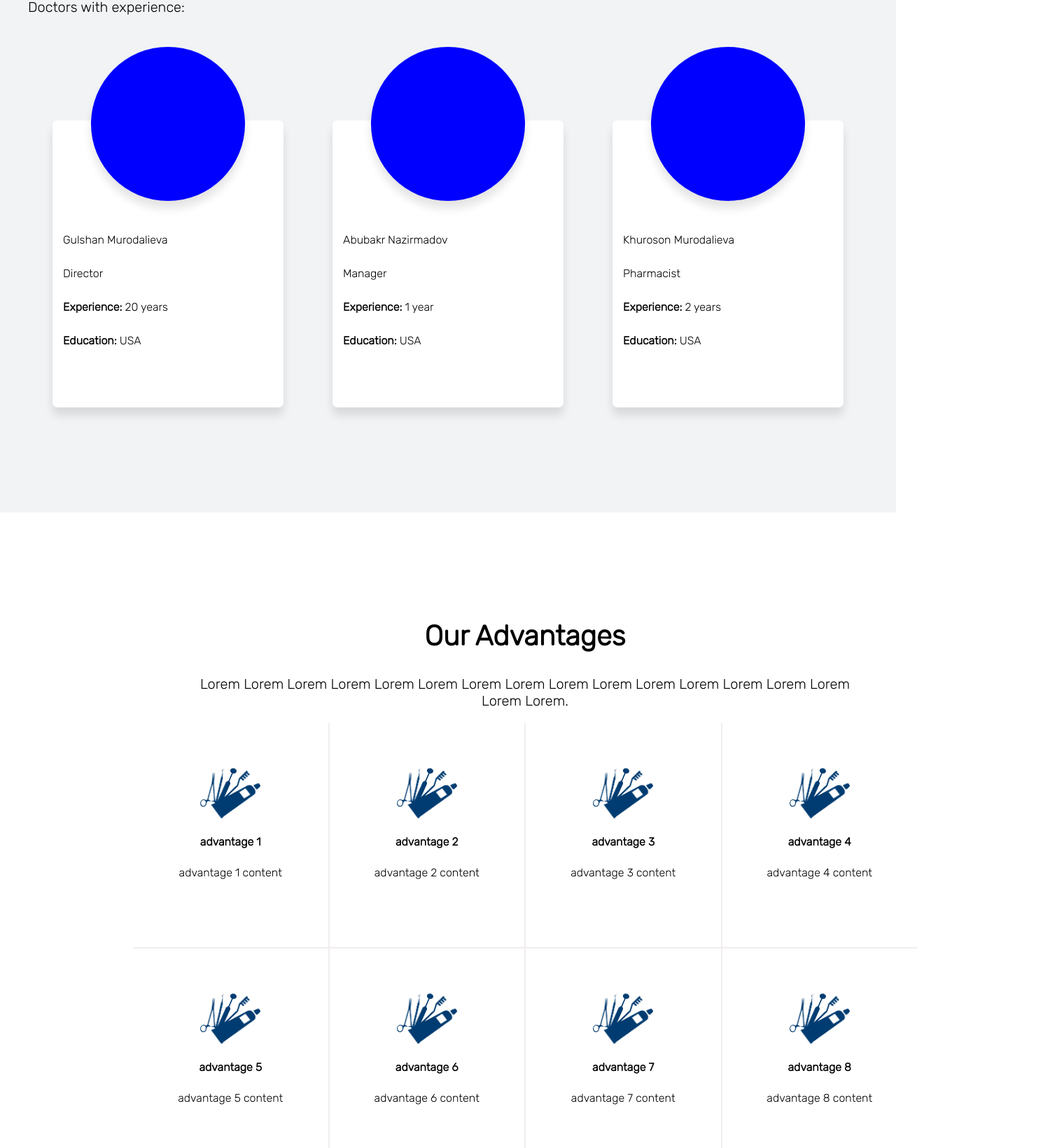
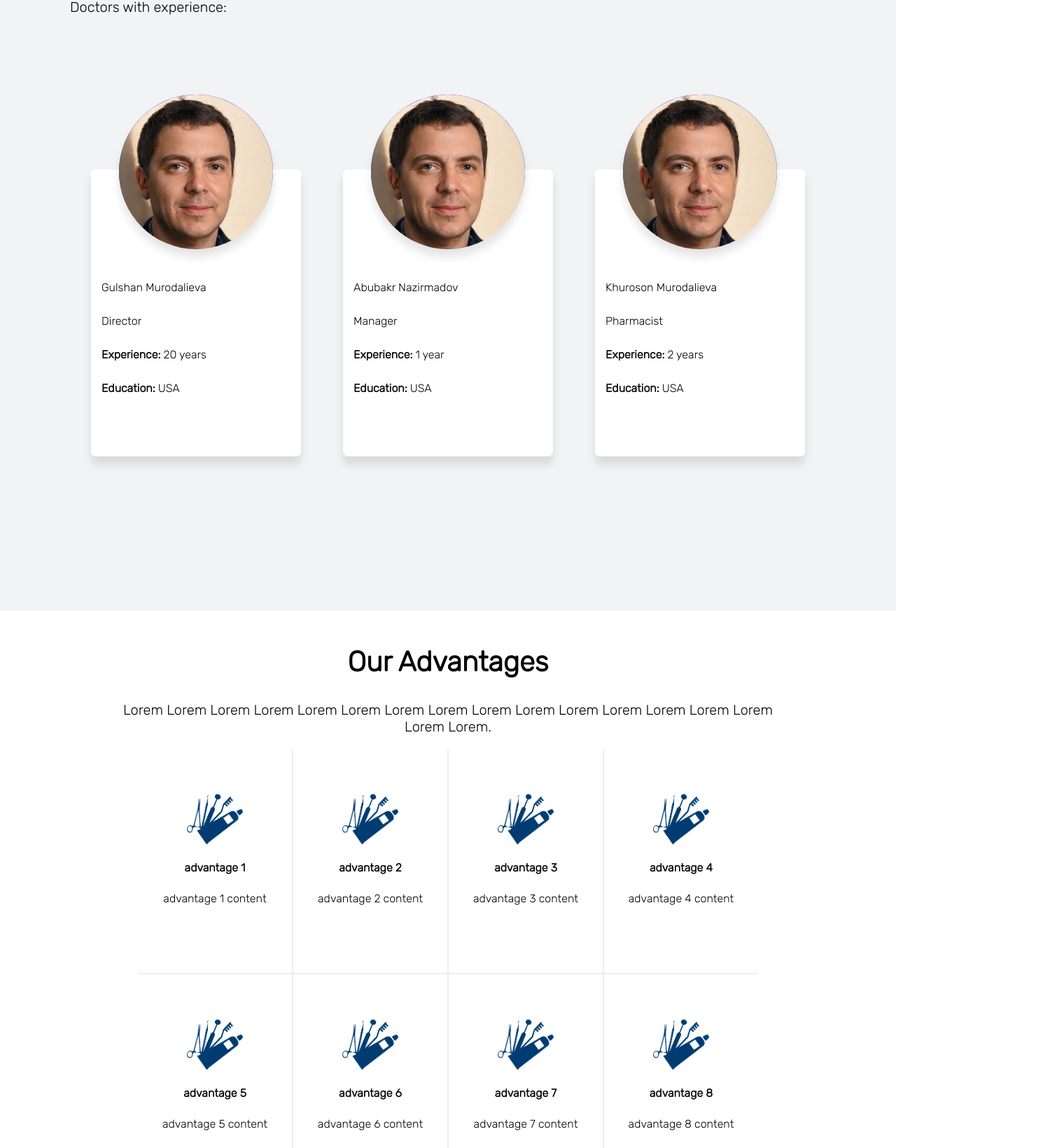
Before and after one commit to X932/pharmacy, a React (Create React App) app: page / in a window 1280 px wide. Shown: the part 840-2480 px from the top of the page at 70% size, 1500 px wide, since content can reach past the window. Built offline with nearby package versions, Linux system fonts and the light colour scheme.

Commit message:
added property min-width, max-width, card persons wraped

```diff
--- a/src/components/Advantages/Advantages.js
+++ b/src/components/Advantages/Advantages.js
@@ -5,7 +5,7 @@ import dental from '../MainContent/img/dental.png';
 import Fade from 'react-reveal/Fade';
 
 function Advantages() {
-    const { t, } = useTranslation();
+    const { t } = useTranslation();
     return (
         <Fade>
             <div className='advantages'>
--- a/src/components/Advantages/Advantages.scss
+++ b/src/components/Advantages/Advantages.scss
@@ -1,17 +1,14 @@
 .advantages{
-    width: 100%;
+    max-width: 100%;
     height: 900px;
-    padding-top: 50px;
-    padding-bottom: 50px;
 }
 .flex-container{
-    width: 1500px;
+    max-width: 1120px;
     height: 810px;
     margin: 0 auto;
-    padding-top: 20px;
     .text{
         margin: 0 auto;
-        width: 1000px;
+        max-width: 1000px;
         p{
             font-size: 20px;
             margin: 20px 10px;
@@ -25,11 +22,12 @@
 }
 .flex-block{
     display: flex;
-    width: 1120px;
-    margin-left: 190px;
+    justify-content: center;
+    max-width: 1120px;
 }
 .flex-item{
-    width: 280px;
+    max-width: 280px;
+    min-width: 220px;
     height: 220px;
     border:  1px solid rgb(241, 237, 237);
     display: flex;
@@ -40,11 +38,8 @@
 }
 .top{
     border-top: 0;
-    .users{
-        font-size: 100px;
-    }
     .products{
-        width: 86px;
+        max-width: 86px;
         height: 80px;
         color: black;
         margin: 10px 10px;
@@ -60,7 +55,7 @@
 .bottom{
     border-bottom: 0;
     .products{
-        width: 86px;
+        max-width: 86px;
         height: 80px;
         color: yellow;
         margin: 10px 10px;
@@ -75,9 +70,6 @@
 }
 .one{
     border-left: 0;
-    .icon{
-        font-size: 100px;
-    }
 }
 .four{
     border-right: 0;
--- a/src/components/Header/Header.scss
+++ b/src/components/Header/Header.scss
@@ -4,7 +4,7 @@
     position: sticky;
     top: 0;
     margin: 0 auto;
-    width: 60%;
+    max-width: 912px;
     display: flex;
     justify-content: space-evenly;
     align-items: center;
@@ -15,7 +15,7 @@
 
     .logo {
         img {
-            width: 200px;
+            max-width: 200px;
             height: 50px;
         }
         outline: none;
@@ -34,7 +34,7 @@
     .languages {
         display: flex;
         justify-content: space-between;
-        width: 100px;
+        max-width: 100px;
         button {
             font-size: 15px;
             outline: none;
--- a/src/components/Info/Info.js
+++ b/src/components/Info/Info.js
@@ -1,6 +1,7 @@
 import React from 'react';
 import { useTranslation } from 'react-i18next';
-import './Info.scss'
+import './Info.scss';
+import personImg from './img/person.jpg';
 import Fade from 'react-reveal/Fade';
 
 function Info() {
@@ -47,7 +48,7 @@ function Info() {
                         {personalInfo.map(p => {
                             return (
                                 <div className="personal_info" key={p.id}>
-                                    <div className="avatar"></div>
+                                    <div className="avatar"><img src={personImg} alt="noAvatar"/></div>
                                     <p className="name">{p.person}</p>
                                     <p className="position">{p.position}</p>
                                     <p className="experience">
--- a/src/components/Info/Info.scss
+++ b/src/components/Info/Info.scss
@@ -8,7 +8,7 @@
 
     .short_info {
         text-align: center;
-        width: 900px;
+        max-width: 900px;
     }
 
     .intro {
@@ -18,25 +18,32 @@
     .persons {
         display: flex;
         justify-content: space-around;
-        width: 1200px;
+        max-width: 1300px;
         margin: 150px auto;
+        flex-wrap: wrap;
 
         .personal_info {
             padding: 15px;
             background-color: white;
-            width: 300px;
+            max-width: 300px;
+            min-width: 270px;
             box-shadow: 0 11px 13px rgba(0, 0, 0, 0.11);
             height: 380px;
             border-radius: 7px;
             line-height: 2;
+            margin: 70px 30px;
 
             .avatar {
                 background-color: blue;
-                box-shadow: 0 11px 13px rgba(0, 0, 0, 0.11);
-                margin: -40% auto 40px;
-                width: 220px;
+                margin: -45% auto 40px;
+                max-width: 220px;
                 height: 220px;
                 border-radius: 50%;
+                img {
+                    box-shadow: 0 11px 13px rgba(0, 0, 0, 0.11);
+                    border-radius: 50%;
+                    max-width: 100%;
+                }
             }
 
             .experience, .education{
--- a/src/components/MainContent/MainContent.scss
+++ b/src/components/MainContent/MainContent.scss
@@ -1,14 +1,10 @@
-body{
-    margin: 0 0;
-    padding: 0 0;
-}
 .underheader{
-    width: 100%;
+    max-width: 100%;
     height: 506px;
     background: #6ce3db;
 }
 .underheader_container{
-    width: 1140px;
+    max-width: 1140px;
     height: 506px;
     margin: 0 auto;
     display: flex;
@@ -16,13 +12,13 @@ body{
     .underheader_left{
         display: flex;
         flex-direction: column;
-        width: 555px;
+        max-width: 555px;
         height: 400px;
         margin-left: 50px;
         .header{
             color: white;
             height: 176px;
-            width: 500px;
+            max-width: 500px;
             font-size: 70px;
             font-family: 'Rubik', sans-serif;
             font-weight: bold;
@@ -33,10 +29,8 @@ body{
             font-family: 'Rubik', sans-serif;
         }
     }
-
 }
 .underheader_img{
-    width: 400px;//200
+    max-width: 400px;//200
     height: 400px;
-    margin-right: 50px;
 }
```
Also changed, not shown: src/components/Info/img/glasses.png (deleted), src/components/Info/img/person.jpg (added).
